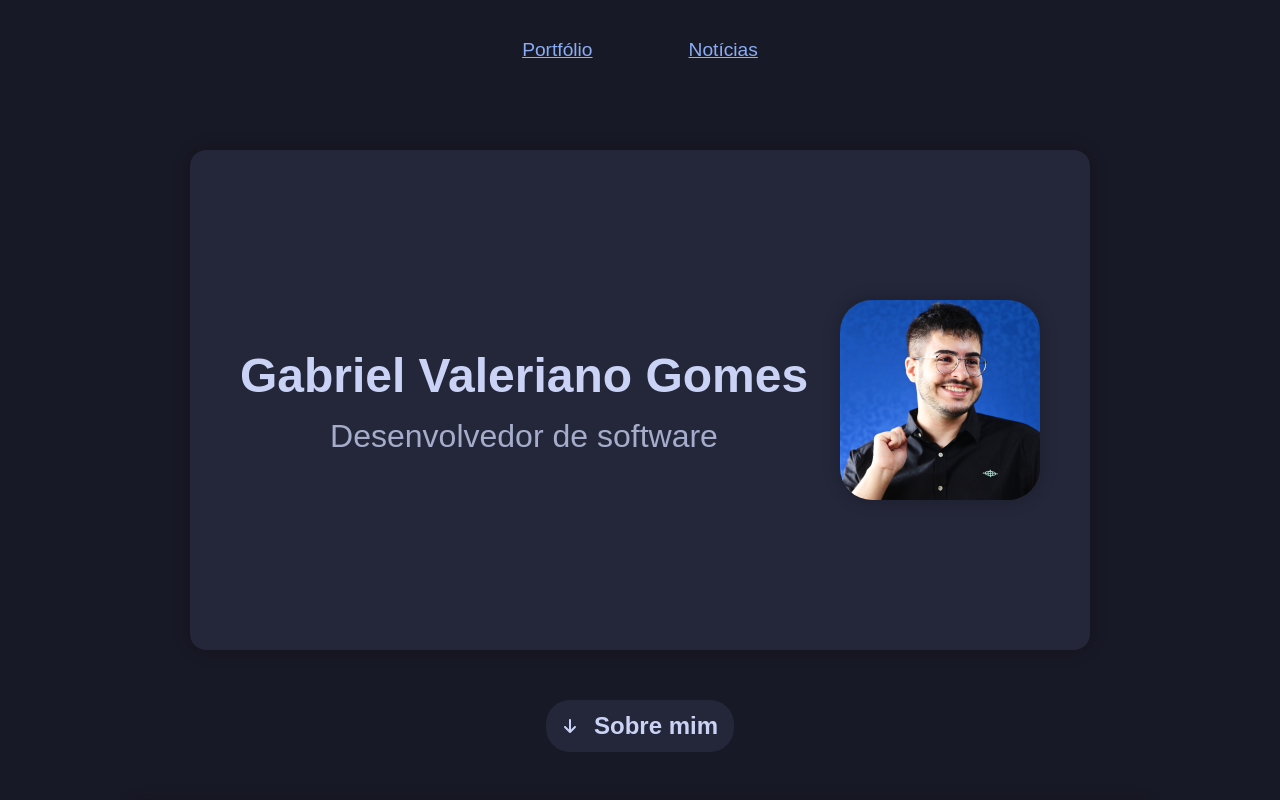
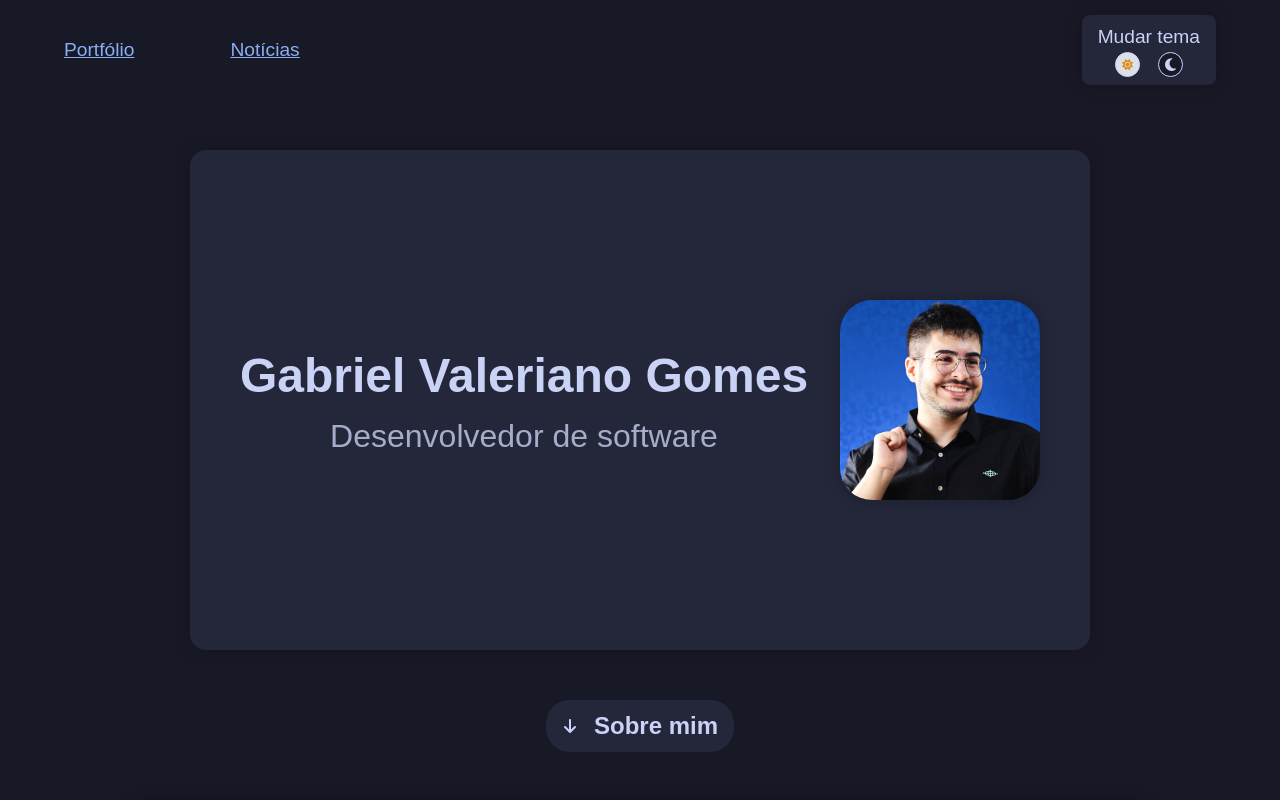
Before and after one commit to Andre-Rodrigues-Dev-Web/teste-react, a React (Vite) app in the folder src-portfolio/: page / in a window 1280 px wide. Shown: the top 800 px of the page. Built offline with nearby package versions, Linux system fonts and the light colour scheme.

Commit message:
feat(portfolio): Add theme switching

```diff
--- a/src-portfolio/src/App.css
+++ b/src-portfolio/src/App.css
@@ -1,20 +1,31 @@
-:root {
-  --header-height: 100px;
-}
 .app {
   color: var(--theme-text);
   display: flex;
   flex-direction: column;
   header {
-    height: var(--header-height);
+    height: 100px;
     display: flex;
-    justify-content: center;
+    justify-content: space-between;
     align-items: center;
     font-size: 1.2rem;
-    ul {
+    padding: 0 5%;
+    .navigation {
       display: flex;
       gap: 6rem;
       justify-content: center;
+    }
+    .themes {
+      background-color: var(--theme-base);
+      padding: 8px 16px;
+      border-radius: 8px;
+      box-shadow: 0px 0px 16px 2px rgba(0, 0, 0, 0.2);
+      span {
+        font-weight: 500;
+      }
+      .theme-options {
+        display: flex;
+        justify-content: space-evenly;
+      }
     }
   }
 }
--- a/src-portfolio/src/App.tsx
+++ b/src-portfolio/src/App.tsx
@@ -1,11 +1,27 @@
 import { Link, Outlet } from "react-router";
 import "./App.css";
+import { ThemeSwitcher } from "./Components/ThemeSwitcher/ThemeSwitcher";
+import { FaMoon, FaSun } from "react-icons/fa6";
+import { useEffect, useState } from "react";
+import { ThemeContext } from "./Context/ThemeContext";
 
 export const App = () => {
+  const [theme, setTheme] = useState("dark");
+  useEffect(() => {
+    const savedTheme = localStorage.getItem("theme");
+    if (savedTheme) {
+      document.querySelector("body")?.setAttribute("data-theme", savedTheme);
+      setTheme(savedTheme);
+    }
+  }, []);
+  const onThemeChange = (theme: string) => {
+    setTheme(theme);
+  };
   return (
+    <ThemeContext value={theme}>
       <div className="app">
         <header>
-        <ul>
+          <ul className="navigation">
             <li>
               <Link to="/">Portfólio</Link>
             </li>
@@ -13,8 +29,24 @@ export const App = () => {
               <Link to="/news">Notícias</Link>
             </li>
           </ul>
+          <div className="themes">
+            <span>Mudar tema</span>
+            <div className="theme-options">
+              <ThemeSwitcher
+                Icon={FaSun}
+                themeName="light"
+                onClick={onThemeChange}
+              />
+              <ThemeSwitcher
+                Icon={FaMoon}
+                themeName="dark"
+                onClick={onThemeChange}
+              />
+            </div>
+          </div>
         </header>
         <Outlet />
       </div>
+    </ThemeContext>
   );
 };
--- /dev/null
+++ b/src-portfolio/src/Components/ThemeSwitcher/ThemeSwitcher.css
@@ -0,0 +1,15 @@
+.theme-button {
+  height: 25px;
+  width: 25px;
+  border: 1px solid var(--theme-text);
+  border-radius: 50%;
+  cursor: pointer;
+  &.theme-light {
+    background-color: #dce0e8;
+    color: #df8e1d;
+  }
+  &.theme-dark {
+    background-color: #181926;
+    color: #cad3f5;
+  }
+}
--- /dev/null
+++ b/src-portfolio/src/Components/ThemeSwitcher/ThemeSwitcher.tsx
@@ -0,0 +1,28 @@
+import "./ThemeSwitcher.css";
+import type { IconType } from "react-icons";
+export const ThemeSwitcher = ({
+  themeName,
+  Icon,
+  onClick,
+}: {
+  themeName: string;
+  Icon: IconType;
+  onClick: (theme: string) => void;
+}) => {
+  const setTheme = () => {
+    document.querySelector("body")?.setAttribute("data-theme", themeName);
+    localStorage.setItem("theme", themeName);
+  };
+  return (
+    <button
+      className={`theme-button theme-${themeName}`}
+      type="button"
+      onClick={() => {
+        setTheme();
+        onClick(themeName);
+      }}
+    >
+      <Icon />
+    </button>
+  );
+};
--- /dev/null
+++ b/src-portfolio/src/Context/ThemeContext.ts
@@ -0,0 +1,3 @@
+import { createContext } from "react";
+
+export const ThemeContext = createContext("dark");
--- a/src-portfolio/src/Routes/News/News.css
+++ b/src-portfolio/src/Routes/News/News.css
@@ -60,7 +60,7 @@
           width: 100%;
           padding: 16px;
           border-radius: 8px;
-          box-shadow: 0px 0px 40px 2px inset rgba(0, 0, 0, 0.2);
+          box-shadow: 0px 0px 5px 2px inset rgba(0, 0, 0, 0.2);
         }
       }
       button {
--- /dev/null
+++ b/src-portfolio/src/lightTheme.css
@@ -0,0 +1,28 @@
+[data-theme="light"] {
+  --theme-base: #eff1f5;
+  --theme-text: #4c4f69;
+  --theme-pink: #ea76cb;
+  --theme-mauve: #8839ef;
+  --theme-red: #d20f39;
+  --theme-maroon: #e64553;
+  --theme-peach: #fe640b;
+  --theme-yellow: #df8e1d;
+  --theme-green: #40a02b;
+  --theme-teal: #179299;
+  --theme-sky: #04a5e5;
+  --theme-sapphire: #209fb5;
+  --theme-blue: #1e66f5;
+  --theme-lavender: #7287fd;
+  --theme-text: #4c4f69;
+  --theme-subtext1: #5c5f77;
+  --theme-subtext0: #6c6f85;
+  --theme-overlay2: #7c7f93;
+  --theme-overlay1: #8c8fa1;
+  --theme-overlay0: #9ca0b0;
+  --theme-surface2: #acb0be;
+  --theme-surface1: #bcc0cc;
+  --theme-surface0: #ccd0da;
+  --theme-base: #eff1f5;
+  --theme-mantle: #e6e9ef;
+  --theme-crust: #dce0e8;
+}
--- a/src-portfolio/src/main.tsx
+++ b/src-portfolio/src/main.tsx
@@ -7,6 +7,7 @@ import { News } from "./Routes/News/News.tsx";
 import "@fontsource-variable/roboto";
 import { App } from "./App.tsx";
 import "./darkTheme.css";
+import "./lightTheme.css";
 import { SingleNews } from "./Routes/SingleNews/SingleNews.tsx";
 
 createRoot(document.getElementById("root")!).render(
```
Lines whose indentation alone changed are shown as unchanged.
